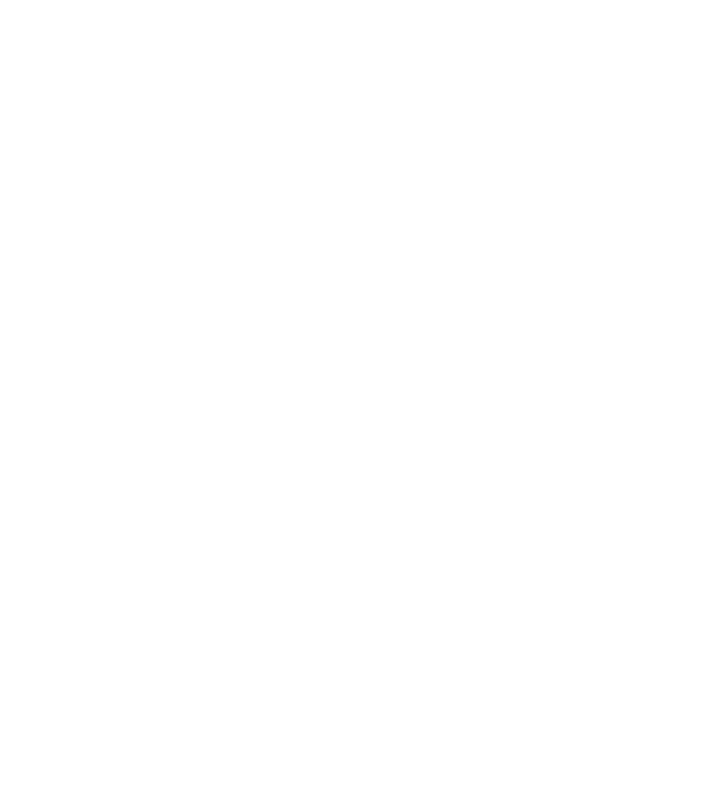
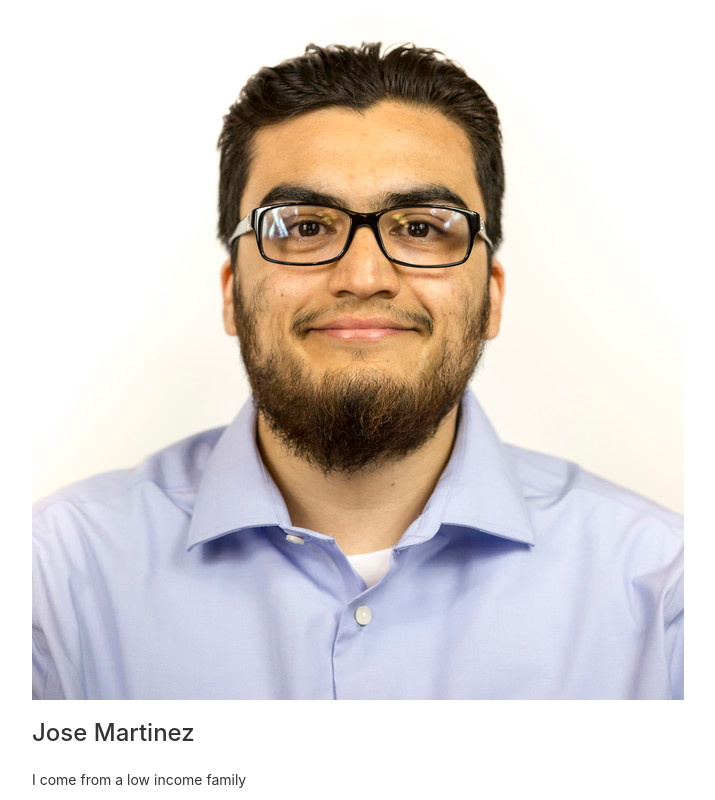
Before and after one commit to jomartinez27/react-port, a React (Create React App) app: page /about in a window 1280 px wide. Shown: the part 1170-1970 px from the top of the page, without its empty margins (243-958 px from the left). Before the commit the page ends 800 px from the top, so only its background shows below. Built offline with nearby package versions, Linux system fonts and the light colour scheme.

Commit message:
Add image on about page, test layout

```diff
--- a/src/components/About.jsx
+++ b/src/components/About.jsx
@@ -1,11 +1,19 @@
-import React from 'react'
-import PropTypes from 'prop-types'
+import React from 'react';
+import { Grid, Col, Image } from 'react-bootstrap';
+import './About.css'
 
 class About extends React.Component {
   render () {
     return (
       <div>
-        About Page
+        <Image src="assets/profilel-photo.png" className="header-img" />
+        <Grid>
+          <Col xs={12} sm={8} smOffset={2}>
+            <Image src="assets/profilel-photo.png" className="about profile-pic"/>
+            <h3>Jose Martinez</h3>
+            <p>I come from a low income family</p>
+          </Col>
+        </Grid>
       </div>
     )
   }
--- a/src/components/Home.jsx
+++ b/src/components/Home.jsx
@@ -26,7 +26,7 @@
             <p>Let's Eat is a web app that uses Yelp's API to randomly generate a restaurant based on location and Google Maps API to display where the restaurant is located</p>
           </Col>
           <Col xs={12} sm={4} className="projects-wrapper">
-            <Image src="assets/fireworks-game.gif" circle className="projects-pic" />
+            <Image src="assets/FireWorks Cropped.png" circle className="projects-pic" />
             <h3>FireWorks</h3>
             <p>Fireworks is a JavaScript game that simulates a firework explosion. The user then clicks on the rainbow colored particle to score points and keep the game going</p>
           </Col>
```
Also changed, not shown: public/assets/FireWorks Cropped.png (added).
